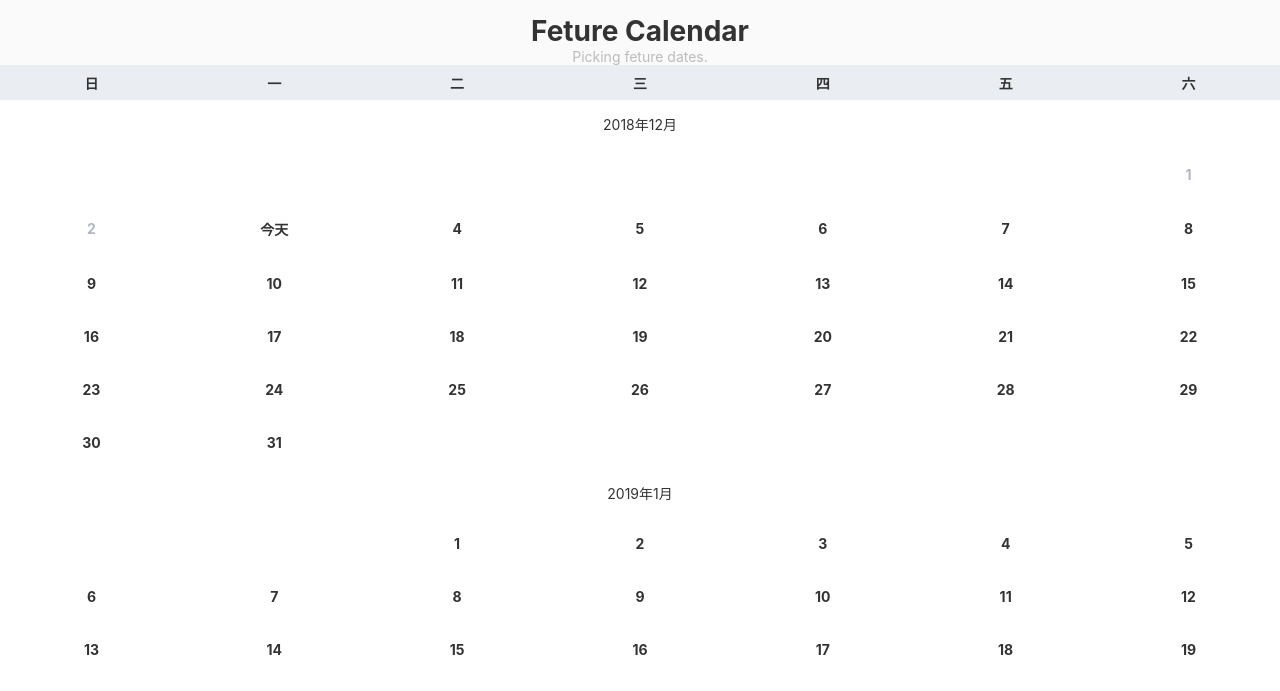
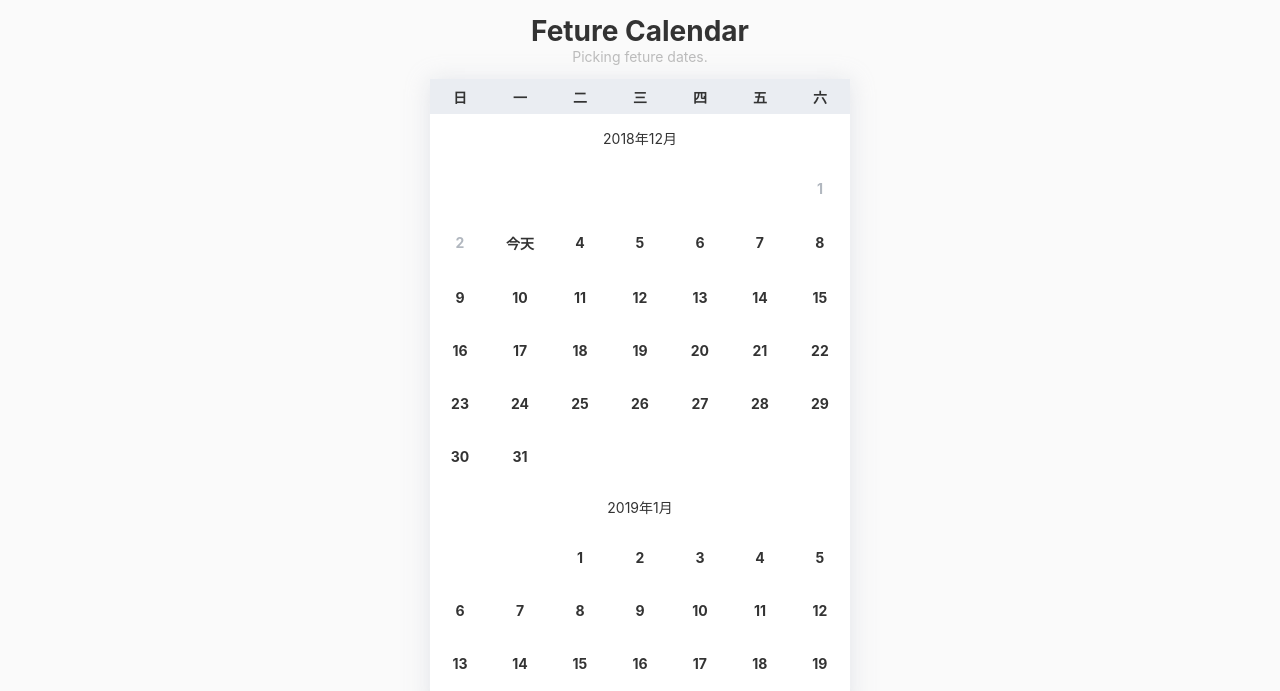
Before and after one commit to howareyouo/feture-calendar, a website: page index.html in a window 1280 px wide. Shown: the part 88-779 px from the top of the page. Drawn offline with Linux system fonts and the light colour scheme.

Commit message:
Update readme.

```diff
--- a/index.html
+++ b/index.html
@@ -58,7 +58,7 @@
       header, footer {
         display: block;
       }
-      .calendar-wrapper {
+      #f-cal {
         margin: 1rem auto;
         box-shadow: 0 2px 22px 0 rgba(215, 218, 225, 0.70);
         max-width: 30rem;
```
